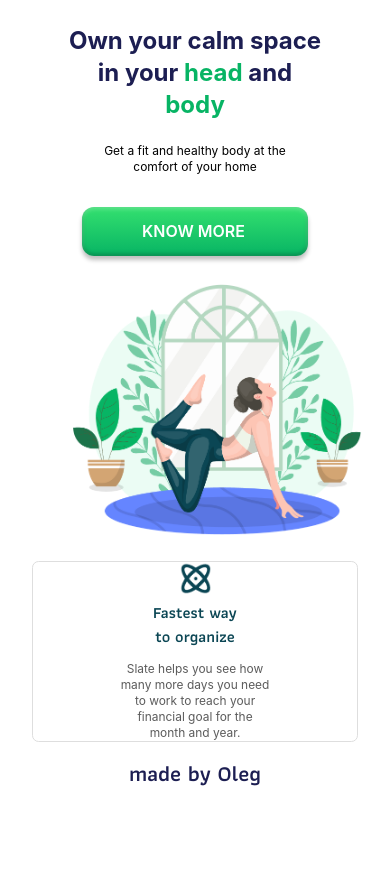
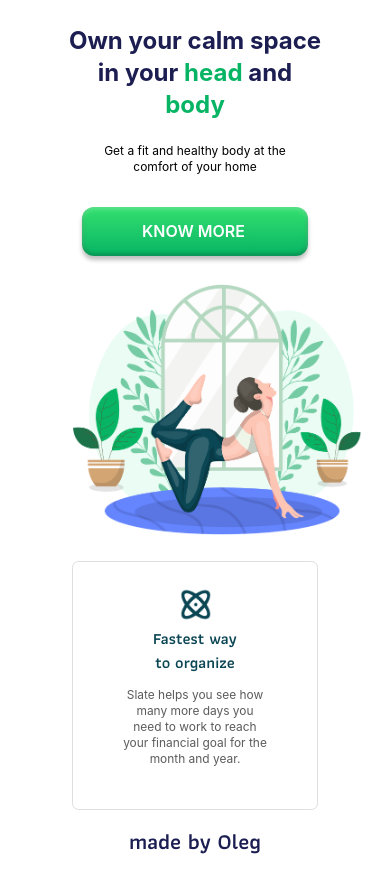
Before and after one commit to gryz1/Lesson3, a plain HTML site: page index.html in a window 390 px wide. Shown: the part 119-993 px from the top of the page. Before the commit the page ends 925 px from the top, so only its background shows below. Drawn offline with Linux system fonts and the light colour scheme.

Commit message:
Last fix

```diff
--- a/style.css
+++ b/style.css
@@ -198,8 +198,11 @@ h1 {
     }
 
     .way {
-        width: 100%;
+        margin-left: auto;
+        margin-right: auto;
+        width: 246px;
         display: block;
+        justify-content: center;
         border: 0.663073px solid #DEDEDE;
         border-radius: 6.63073px;
     }
@@ -207,6 +210,7 @@ h1 {
     .atom {
         display: flex;
         justify-content: center;
+        padding-top: 26px;
         padding-bottom: 6px;
         }
     }
@@ -222,13 +226,14 @@ h1 {
         font-size: 16px;
         line-height: 24px;
         letter-spacing: 0.0663073px;
-        padding-inline: 36%;
+        padding-inline: 29%;
         padding-bottom: 12px;
     }
 
     .main-test-par-way {
         width: 100%;
-        padding-inline: 27%;
+        padding-bottom: 42px;
+        padding-inline: 19.9%;
         font-family: 'Inter';
         font-style: normal;
         font-size: 11.9353px;
```
Also changed, not shown: index.html (+2 -4 lines).
